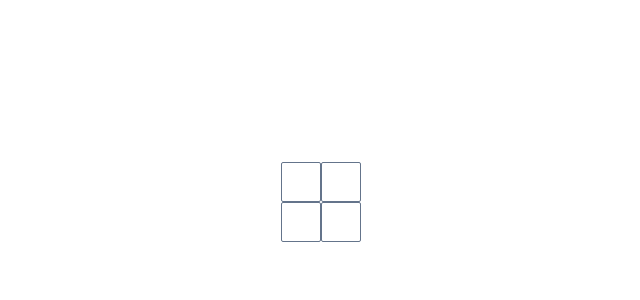
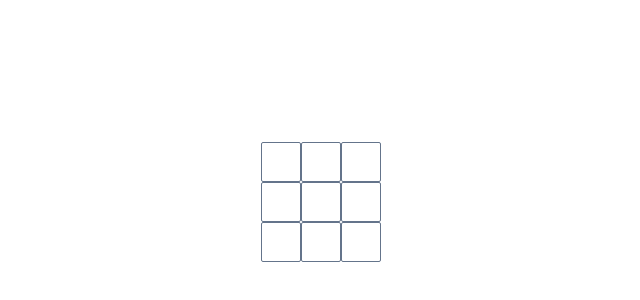
Before and after one commit to samdalvai/game-of-life, a React (Vite) app: page / in a window 1280 px wide. Shown: the part 198-498 px from the top of the page, without its empty margins (319-959 px from the left). Built offline with nearby package versions, Linux system fonts and the light colour scheme.

Commit message:
Add basic gameboard rendering

```diff
--- a/src/App.tsx
+++ b/src/App.tsx
@@ -1,6 +1,7 @@
 import { useState } from "react";
 import CellSquare from "./components/CellSquare";
 import { Cell, CellState } from "./types/game";
+import GameBoard from "./components/GameBoard";
 
 function App() {
   const [cell, setCell] = useState<Cell>({ state: 'alive', coordinates: { xAxis: 0, yAxis: 0 } });
@@ -13,14 +14,7 @@ function App() {
 
   return (
     <div className="w-screen h-screen bg-white flex flex-col justify-center items-center p-2">
-      <div className="flex">
-        <CellSquare cell={cell} onClick={handleCellClick} />
-        <CellSquare cell={cell} onClick={handleCellClick} />
-      </div>
-      <div className="flex">
-        <CellSquare cell={cell} onClick={handleCellClick} />
-        <CellSquare cell={cell} onClick={handleCellClick} />
-      </div>
+      <GameBoard rows={3} columns={3} />
     </div >
   );
 }
--- a/src/components/CellSquare.tsx
+++ b/src/components/CellSquare.tsx
@@ -3,8 +3,8 @@ import { Cell } from "../types/game";
 
 const CellSquare = ({cell, onClick}: {cell: Cell, onClick: CallBack}) => {
     const cellColors = {
-        dead: 'bg-black',
-        alive: 'bg-white'
+        alive: 'bg-black',
+        dead: 'bg-white'
     };
 
     return <span className={`w-10 h-10 border-solid border border-slate-500 rounded-sm cursor-pointer ${cellColors[cell.state]}`} onClick={onClick}/>;
--- a/src/components/GameBoard.tsx
+++ b/src/components/GameBoard.tsx
@@ -1,12 +1,27 @@
 import { useState } from "react";
-import { CellMatrix } from "../types/game";
+import { Cell, CellMatrix } from "../types/game";
 import { initializeCellMatrix } from "../core/game";
+import CellSquare from "./CellSquare";
 
-const GameBoard = ({rows, columns}: {rows: number, columns: number}) => {
+const GameBoard = ({ rows, columns }: { rows: number, columns: number }) => {
     const [cellMatrix, setCellMatrix] = useState<CellMatrix>(initializeCellMatrix(rows, columns));
 
+    const handleCellClick = (cell: Cell) => {
+        const nextState: CellState = cell.state === 'alive' ? 'dead' : 'alive';
 
-    return <div></div>;
+
+    };
+
+    return <>
+        {
+            cellMatrix.map((cellRow: Cell[]) => {
+                console.log(cellRow)
+                return <div className="flex">{
+                    cellRow.map((cell: Cell) => <CellSquare cell={cell} onClick={() => handleCellClick(cell)} />)
+                }</div>;
+            })
+        }
+    </>;
 }
 
 export default GameBoard;
```
